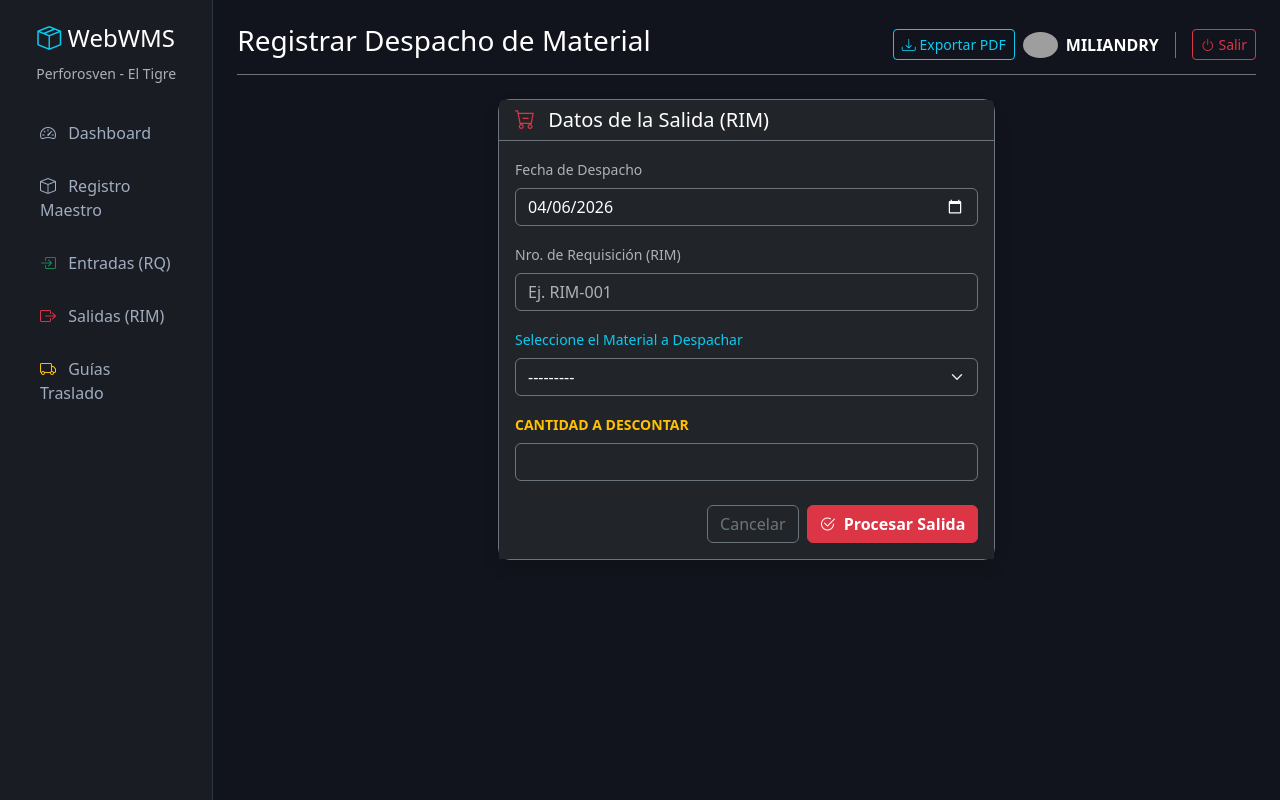
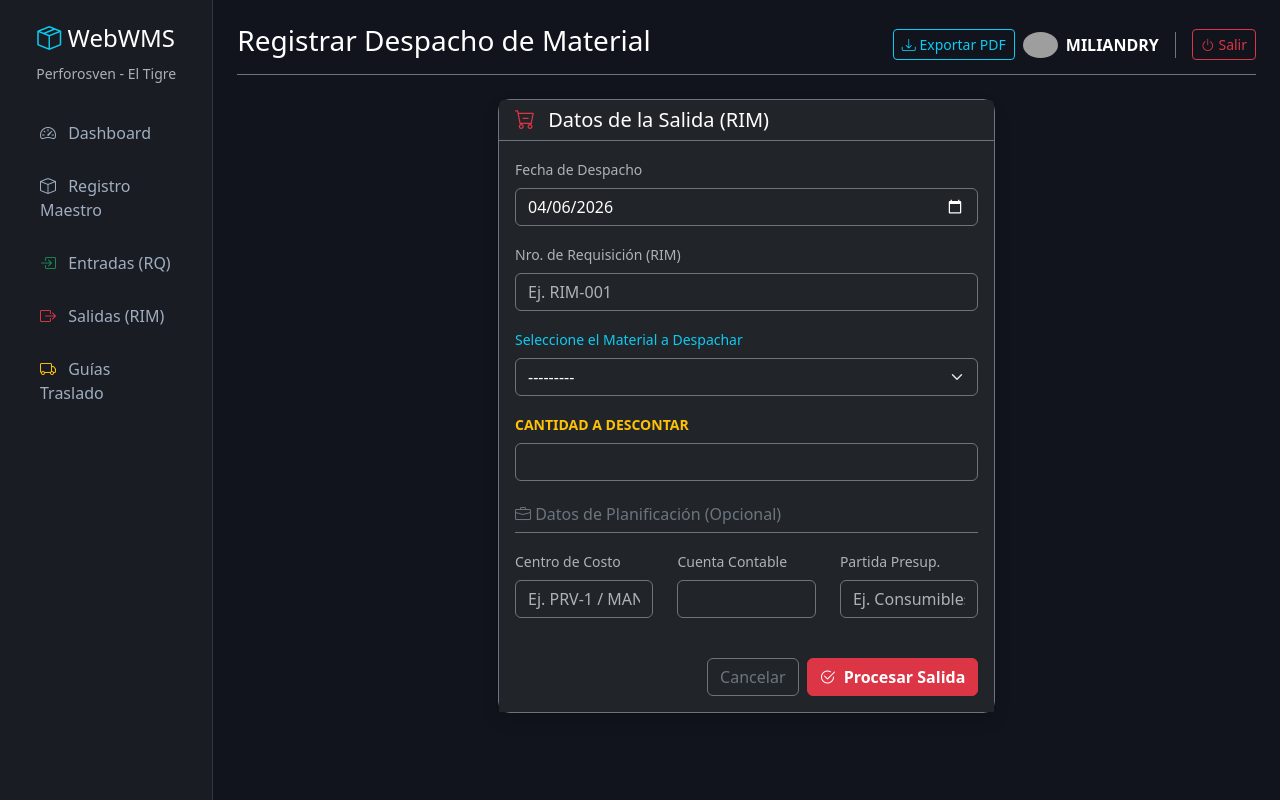
Before and after one commit to miliandrymaradey/Pasantias2026-Proyecto-Almacen, a Django app: page /salidas/nueva/ in a window 1280 px wide. Run offline with Django 5.2, Linux system fonts and the light colour scheme; a user stored in the database is signed in; data comes from the database, SQL or seed files in the repository; both versions use the stored data as it was after the commit; grey boxes are pictures that could not be loaded.

Commit message:
cambios en rm tipo usoy ajustes en crear salidas

```diff
--- a/inventario/forms.py
+++ b/inventario/forms.py
@@ -33,12 +33,15 @@ class DetalleRecepcionForm(forms.ModelForm):
 class SalidaMaterialForm(forms.ModelForm):
     class Meta:
         model = SalidaMaterial
-        fields = ['fecha_despacho', 'nro_rim', 'material', 'cantidad']
+        fields = ['fecha_despacho', 'nro_rim', 'material', 'cantidad', 'centro_costo', 'cuenta_contable', 'partida_presupuestaria']
         widgets = {
             'fecha_despacho': forms.DateInput(attrs={'type': 'date', 'class': 'form-control bg-dark text-white border-secondary'}),
             'nro_rim': forms.TextInput(attrs={'class': 'form-control bg-dark text-white border-secondary', 'placeholder': 'Ej. RIM-001'}),
             'material': forms.Select(attrs={'class': 'form-select bg-dark text-white border-secondary'}),
             'cantidad': forms.NumberInput(attrs={'class': 'form-control bg-dark text-white border-secondary'}),
+            'centro_costo': forms.TextInput(attrs={'class': 'form-control bg-dark text-white border-secondary', 'placeholder': 'Ej. PRV-1 / MANT...'}),
+            'cuenta_contable': forms.TextInput(attrs={'class': 'form-control bg-dark text-white border-secondary'}),
+            'partida_presupuestaria': forms.TextInput(attrs={'class': 'form-control bg-dark text-white border-secondary', 'placeholder': 'Ej. Consumibles...'}),
         }
 
 class GuiaTrasladoForm(forms.ModelForm):
--- a/inventario/models.py
+++ b/inventario/models.py
@@ -2,6 +2,7 @@ from django.db import models
 from django.utils import timezone
 from django.core.exceptions import ValidationError
 import datetime
+
 
 # ==========================================
 # 1. REGISTRO MAESTRO
@@ -12,12 +13,22 @@ class Material(models.Model):
         ('MATERIAL', 'MATERIAL'),
         ('ACTIVOS', 'ACTIVOS'),
         ('DIRECTO AL GASTO', 'DIRECTO AL GASTO'),
+
+        ]
+
+
+    CARGO_CHOICES = [
+        ('MANTENIMIENTO', 'Mantenimiento'),
+        ('OPERACIONES', 'Operaciones'),
+        ('TRANSPORTE', 'Transporte'),
+        ('OTRO', 'Otro'),
     ]
 
     codigo = models.CharField(max_length=50, unique=True, verbose_name="Código Material")
     descripcion = models.CharField(max_length=255, verbose_name="Descripción del Material")
     # Ampliamos el max_length a 20 para que quepa la palabra "DIRECTO AL GASTO"
     tipo = models.CharField(max_length=20, choices=TIPO_CHOICES, default='MATERIAL', verbose_name="Tipo de Material")
+    cargo = models.CharField(max_length=50, choices=CARGO_CHOICES, default='OPERACIONES', verbose_name="Cargo / Uso")
     nro_parte = models.CharField(max_length=100, blank=True, null=True, verbose_name="Número de Parte")
     unidad_medida = models.CharField(max_length=20, verbose_name="U.M.")
     ubicacion = models.CharField(max_length=100, blank=True, null=True, verbose_name="Ubicación")
@@ -248,6 +259,10 @@ class SalidaMaterial(models.Model):
     fecha_despacho = models.DateField(default=timezone.now, verbose_name="Fecha de Despacho")
     nro_rim = models.CharField(max_length=50, verbose_name="No. RIM (Requisición)")
     cantidad = models.DecimalField(max_digits=10, decimal_places=2, verbose_name="Cantidad Despachada")
+     # --- NUEVOS CAMPOS FINANCIEROS Y DE PLANIFICACIÓN ---
+    centro_costo = models.CharField(max_length=100, blank=True, null=True, verbose_name="Centro de Costo")
+    cuenta_contable = models.CharField(max_length=100, blank=True, null=True, verbose_name="Cuenta Contable")
+    partida_presupuestaria = models.CharField(max_length=100, blank=True, null=True, verbose_name="Partida Presupuestaria")
 
     def clean(self):
         # Validar que no saquen más de lo que hay
--- a/inventario/templates/inventario/crear_salida.html
+++ b/inventario/templates/inventario/crear_salida.html
@@ -43,6 +43,24 @@
                         {{ form.cantidad }}
                     </div>
 
+                    <!-- NUEVA SECCIÓN DE PLANIFICACIÓN -->
+                    <h6 class="text-secondary border-bottom border-secondary pb-2 mb-3"><i class="bi bi-briefcase"></i> Datos de Planificación (Opcional)</h6>
+
+                    <div class="row mb-4">
+                        <div class="col-md-4 mb-3">
+                            <label class="form-label text-muted small">Centro de Costo</label>
+                            {{ form.centro_costo }}
+                        </div>
+                        <div class="col-md-4 mb-3">
+                            <label class="form-label text-muted small">Cuenta Contable</label>
+                            {{ form.cuenta_contable }}
+                        </div>
+                        <div class="col-md-4 mb-3">
+                            <label class="form-label text-muted small">Partida Presup.</label>
+                            {{ form.partida_presupuestaria }}
+                        </div>
+                    </div>
+
                     <div class="d-flex justify-content-end">
                         <a href="{% url 'lista_salidas' %}" class="btn btn-outline-secondary me-2">Cancelar</a>
                         <button type="submit" class="btn btn-danger fw-bold"><i class="bi bi-check2-circle me-1"></i> Procesar Salida</button>
```
Also changed, not shown: inventario/templates/inventario/lista_materiales.html (+6 -2 lines), db.sqlite3, inventario/migrations/0002_material_cargo_salidamaterial_centro_costo_and_more.py (added).
